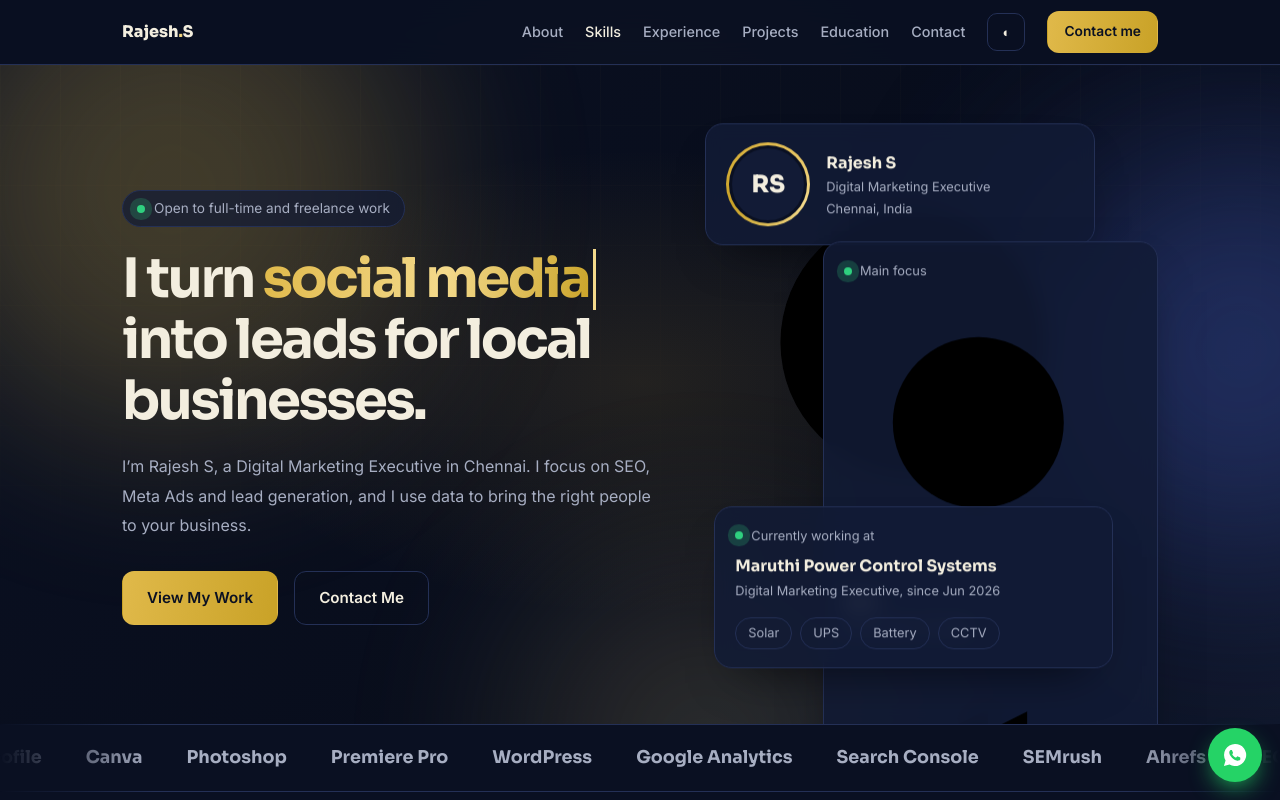
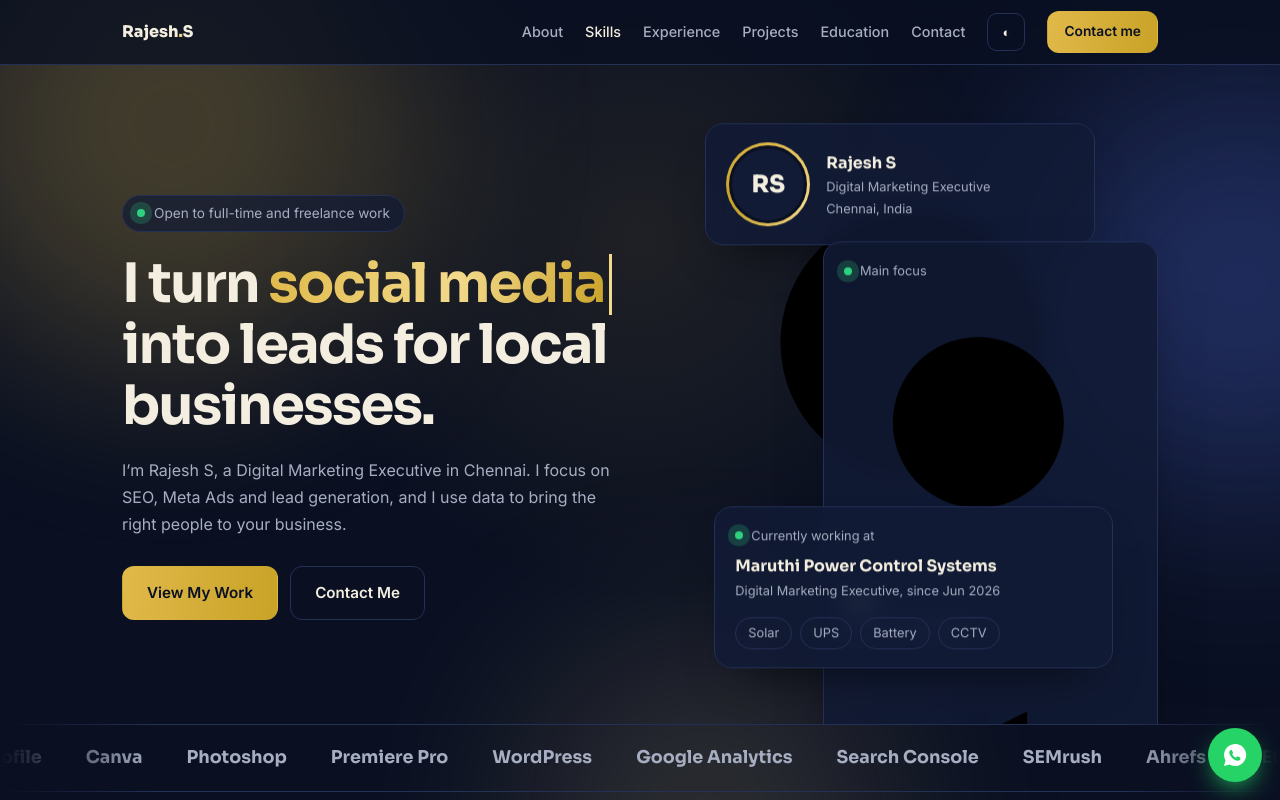
Before and after one commit to rajesh-s-2004/rajesh-s-2004.github.io, a plain HTML site: page index.html in a window 1280 px wide. Shown: the top 800 px of the page. Drawn offline with Linux system fonts and the light colour scheme.

Commit message:
Delete premium hero background styles
Removed premium hero background styles and related properties.

```diff
--- a/style.css
+++ b/style.css
@@ -1401,71 +1401,3 @@ footer {
   object-fit: contain;
   display: block;
 }
-
-/* PREMIUM HERO BACKGROUND */
-
-.hero {
-  position: relative;
-  isolation: isolate;
-  background:
-    radial-gradient(
-      ellipse at 50% 48%,
-      rgba(212, 166, 54, 0.13),
-      transparent 48%
-    ),
-    linear-gradient(135deg, #0a1022, #080d1b 65%, #10172b);
-}
-
-.hero-grid {
-  position: absolute;
-  inset: 0;
-  z-index: -1;
-  pointer-events: none;
-  opacity: 0.16;
-  background-image:
-    linear-gradient(rgba(218, 184, 91, 0.12) 1px, transparent 1px),
-    linear-gradient(90deg, rgba(218, 184, 91, 0.12) 1px, transparent 1px);
-  background-size: 60px 60px;
-  mask-image: linear-gradient(to bottom, black, transparent 95%);
-}
-
-.hero h1 {
-  letter-spacing: -0.045em;
-  line-height: 1.12;
-  text-wrap: balance;
-}
-
-.hero p {
-  max-width: 620px;
-  line-height: 1.85;
-}
-
-.hero .cta {
-  gap: 16px;
-  margin-top: 30px;
-}
-
-.hero .cta .btn {
-  transition: transform 0.3s ease, box-shadow 0.3s ease;
-}
-
-.hero .cta .btn:hover {
-  transform: translateY(-3px);
-  box-shadow: 0 10px 28px rgba(218, 184, 91, 0.18);
-}
-
-@media (max-width: 600px) {
-  .hero {
-    padding-top: 55px;
-    padding-bottom: 40px;
-  }
-
-  .hero h1 {
-    line-height: 1.16;
-    letter-spacing: -0.035em;
-  }
-
-  .hero p {
-    line-height: 1.7;
-  }
-}
```
